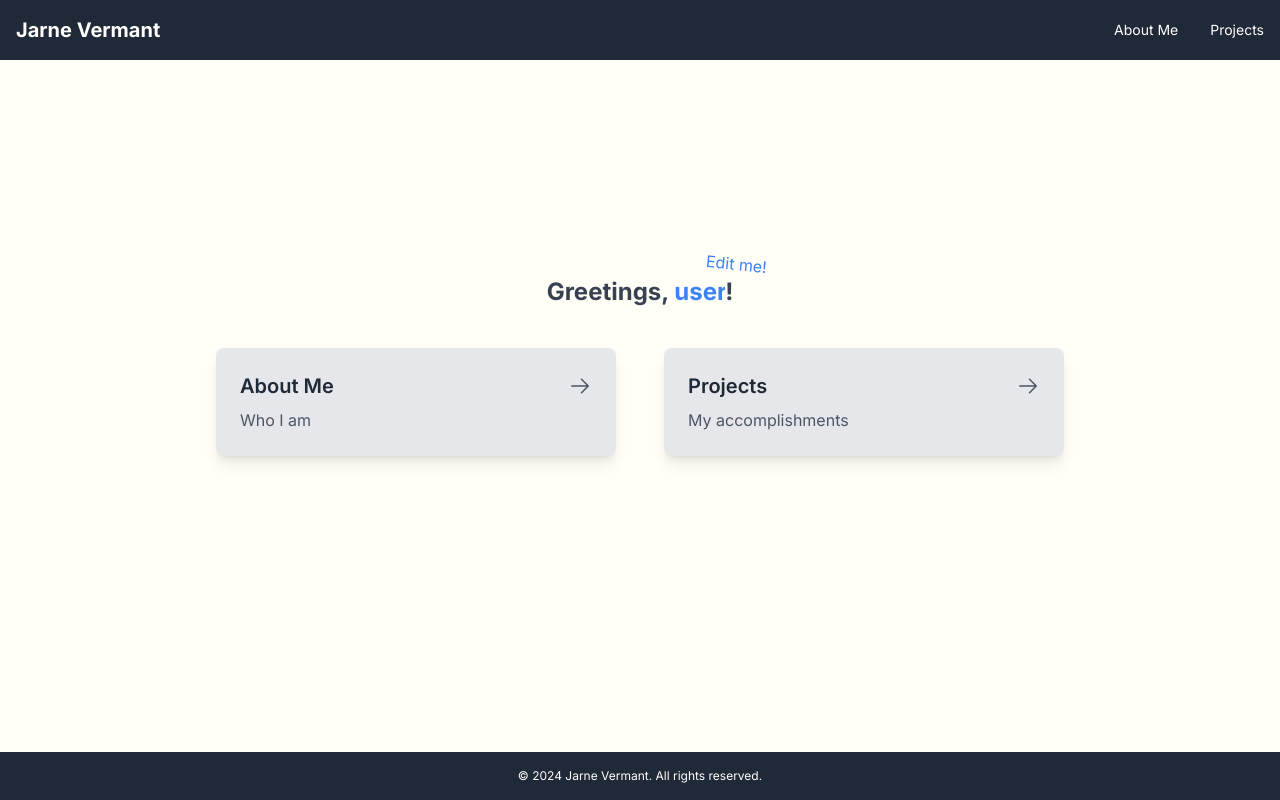
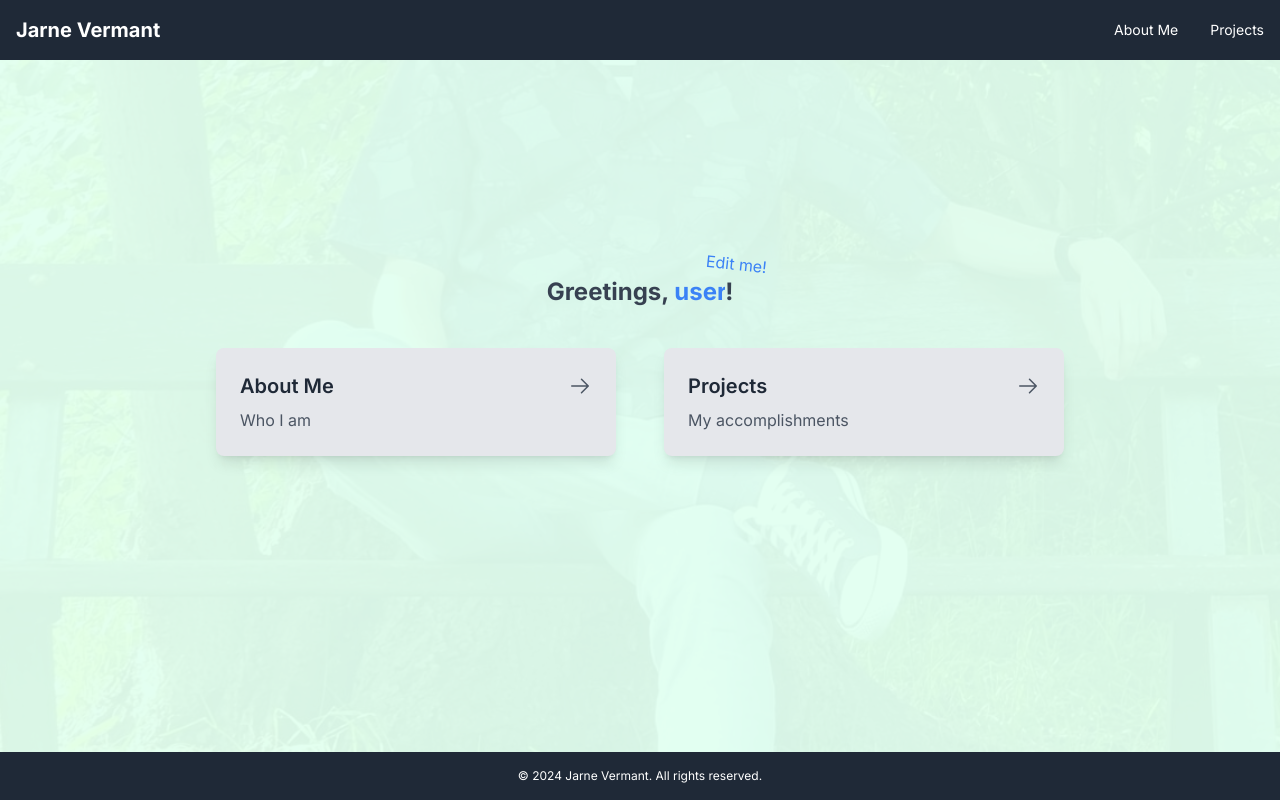
Before and after one commit to vermantjarne/Portfolio, a Next.js app: page / in a window 1280 px wide. Built offline with nearby package versions, Linux system fonts and the light colour scheme.

Commit message:
Added a background + removed "Edit me" text when text is adjusted

```diff
--- a/src/app/layout.tsx
+++ b/src/app/layout.tsx
@@ -23,7 +23,12 @@ export default function RootLayout({
       <body className={`${inter.className}`}>
         <div className="flex flex-col min-h-screen">
           <Navbar />
-          <main className="relative flex flex-grow justify-center min-h-full py-8 px-4" style={{backgroundColor: "#FFFFF7"}}>
+          <main className="relative flex flex-grow justify-center min-h-full py-8 px-4" style={{backgroundColor: "#E2FFF1"}}>
+            <img
+              src="/images/jarne-vermant.png"
+              alt="Background"
+              className="absolute inset-0 z-0 opacity-5 object-cover w-full h-full animate-leftToRight"
+            />
             {children}
           </main>
           <Footer />
--- a/src/app/page.tsx
+++ b/src/app/page.tsx
@@ -18,9 +18,11 @@ export default function Home() {
   }, [greeting]);
 
   return (
-    <div className="container flex flex-col justify-center gap-10 pb-[5rem]">
+    <div className="container relative flex flex-col justify-center gap-10 pb-[5rem]">
       <div className="relative w-full flex justify-center">
-        <p className='absolute top-[-1.5rem] ml-48 text-blue-500 rotate-6'>Edit me!</p>
+        {greeting === 'user' && (
+          <p className='absolute top-[-1.5rem] ml-48 text-blue-500 rotate-6'>Edit me!</p>
+        )}
         <p className="relative text-2xl font-bold text-gray-700">
           Greetings, {' '}
           <input
```
